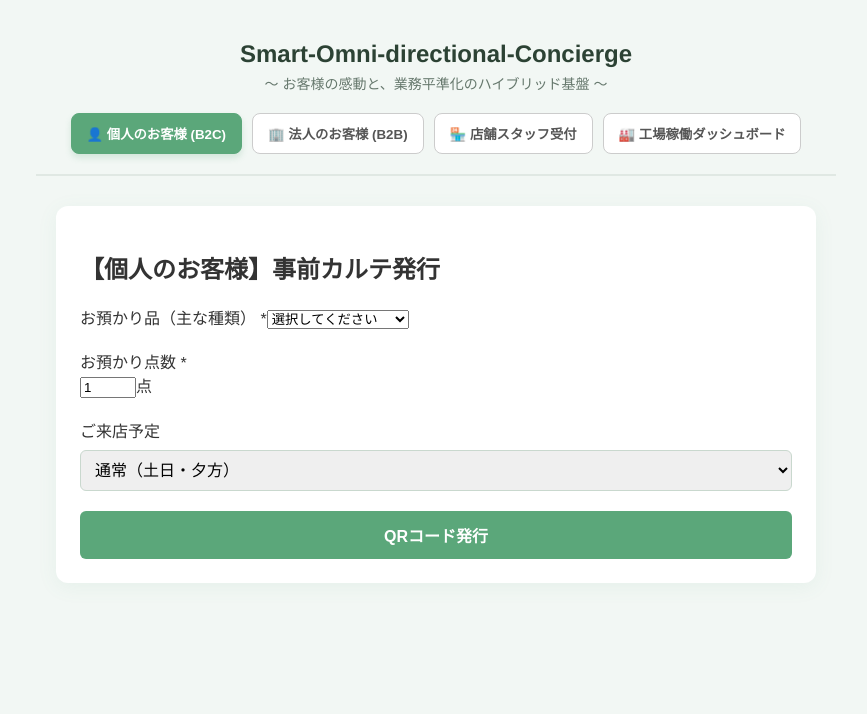
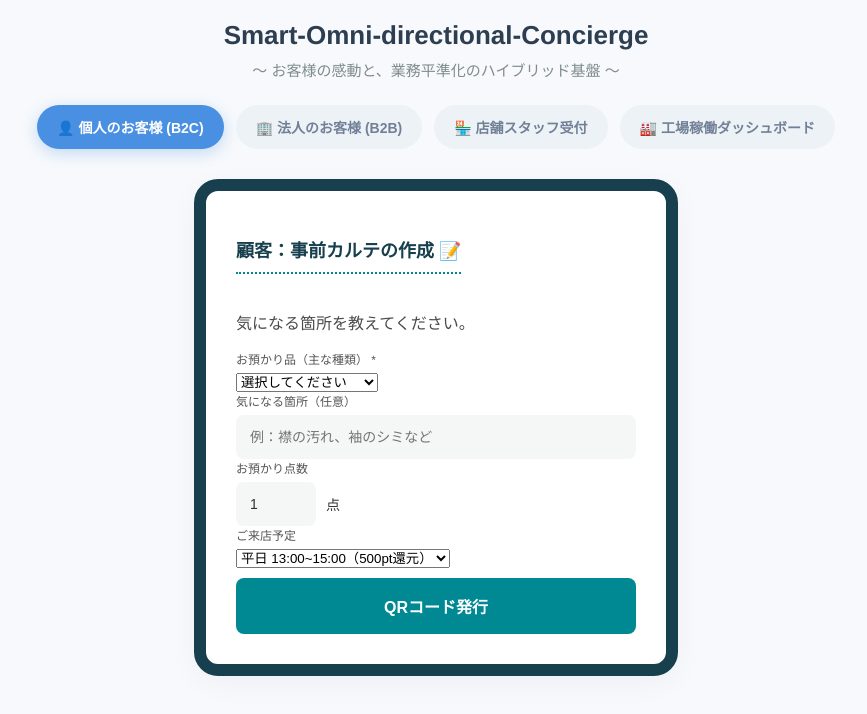
Before and after one commit to Yuuki-Creat/Smart-Omni-directional-Concierge, a Vue app in the folder frontend/: page / in a window 1280 px wide. Shown: the top 714 px of the page, without its empty margins (204-1071 px from the left). Built offline with nearby package versions, Linux system fonts and the light colour scheme.

Commit message:
顧客画面、工場管理画面編集_視覚的にわかるように修正

```diff
--- a/frontend/src/App.vue
+++ b/frontend/src/App.vue
@@ -37,7 +37,7 @@ import StoreRecp from './components/staff/StoreRecp.vue'
 import FactoryDash from './components/staff/FactoryDash.vue'
 
 // 画面（ビュー）の定義とラベル付け
-// ※markRawを使うことで、Vueの監視オーバーヘッドを減らしパフォーマンスを上げます
+// ※markRawを使うことで、Vueの監視オーバーヘッドを減らしパフォーマンスを向上
 const views = {
   individual: { label: '👤 個人のお客様 (B2C)', component: markRaw(IndividualUI) },
   corporate:  { label: '🏢 法人のお客様 (B2B)', component: markRaw(CorporateUI) },
@@ -45,76 +45,52 @@ const views = {
   factory:    { label: '🏭 工場稼働ダッシュボード', component: markRaw(FactoryDash) }
 }
 
-// 初期表示の画面を設定（デモ時はここを切り替えて見せます）
+// 初期表示の画面を設定
 const currentView = ref('individual')
 </script>
 
-<style scoped>
-/* 画面全体の背景を薄緑に設定 */
-:global(body) {
+<style>
+/* 共通ベースデザイン */
+body {
+  background-color: #f7f9fc;
+  color: #4a4a4a;
+  font-family: 'Helvetica Neue', Arial, 'Hiragino Kaku Gothic ProN', 'Meiryo', sans-serif;
   margin: 0;
-  background-color: #f2f7f4;
+  padding: 0;
 }
-
-#app-container {
-  max-width: 800px;
+/* 共通カードデザイン */
+.card {
+  background: white;
+  border-radius: 16px;
+  padding: 30px;
+  box-shadow: 0 8px 30px rgba(0, 0, 0, 0.04);
+  max-width: 500px;
   margin: 0 auto;
-  padding-top: 20px;
-  font-family: 'Helvetica Neue', Arial, sans-serif;
-  color: #333;
-}
-
-.app-header {
-  text-align: center;
-  padding: 20px 0;
-  border-bottom: 2px solid #e0e8e3;
-  margin-bottom: 30px;
-}
-
-.app-header h1 {
-  margin: 0;
-  color: #2c4234;
-  font-size: 24px;
-}
-
-.subtitle {
-  color: #66786d;
-  font-size: 14px;
-  margin-top: 5px;
-}
-
-.role-nav {
-  display: flex;
-  justify-content: center;
-  gap: 10px;
-  margin-top: 20px;
-  flex-wrap: wrap;
-}
-
-.role-nav button {
-  padding: 10px 15px;
-  border: 1px solid #ccc;
-  background-color: #ffffff;
-  border-radius: 8px;
-  cursor: pointer;
-  font-weight: bold;
-  color: #555;
-  transition: all 0.2s ease;
-}
-
-.role-nav button:hover {
-  background-color: #eaf5ee;
-}
-
-.role-nav button.active {
-  background-color: #5ba77a;
-  color: white;
-  border-color: #5ba77a;
-  box-shadow: 0 4px 6px rgba(91, 167, 122, 0.2);
-}
-
-.app-main {
-  padding: 0 20px;
-  padding-bottom: 40px;
 }
 </style>
+
+<style scoped>
+#app-container { max-width: 800px; margin: 0 auto; padding: 20px 0; }
+.app-header { text-align: center; margin-bottom: 30px; }
+.app-header h1 { color: #2c3e50; font-size: 26px; margin: 0 0 8px 0; }
+.subtitle { color: #7f8c8d; font-size: 15px; margin: 0; }
+
+.role-nav { display: flex; justify-content: center; gap: 12px; margin-top: 25px; flex-wrap: wrap; }
+.role-nav button {
+  padding: 12px 20px;
+  border: none;
+  background-color: #edf2f7;
+  border-radius: 30px;
+  cursor: pointer;
+  font-weight: 600;
+  color: #718096;
+  font-size: 14px;
+  transition: all 0.3s ease;
+}
+.role-nav button:hover { background-color: #e2e8f0; transform: translateY(-1px); }
+.role-nav button.active {
+  background-color: #4a90e2;
+  color: white;
+  box-shadow: 0 4px 15px rgba(74, 144, 226, 0.3);
+}
+</style>
--- a/frontend/src/components/client/IndividualUI.vue
+++ b/frontend/src/components/client/IndividualUI.vue
@@ -1,10 +1,10 @@
 <!-- Individual Check-in UI -->
 <template>
     <div class="card individual-card">
-        <h2>【個人のお客様】事前カルテ発行</h2>
-
+        <h2>顧客：事前カルテの作成 📝</h2>
+        <p class="desc">気になる箇所を教えてください。</p>
         <!-- ticketId（受付番号）がない場合は入力フォームを表示 -->
-        <form @submit.prevent="handleSubmit" v-if="!ticketId">
+        <form @submit.prevent="handleSubmit" v-if="!ticketId" class="calte-form">
             <!-- 1. 服の種類を選択 -->
             <div class="form-group">
                 <label>お預かり品（主な種類） <span class="required">*</span></label>
@@ -18,14 +18,20 @@
                 </select>
             </div>
 
-            <!-- 2. 点数（着数）を入力 -->
+            <!-- 2. 要望 -->
             <div class="form-group">
-                <label>お預かり点数 <span class="required">*</span></label>
+                <label>気になる箇所（任意）</label>
+                <input type="text" v-model="form.requests" placeholder="例：襟の汚れ、袖のシミなど" class="form-input">
+            </div>
+
+            <!-- 3. 点数（着数）を入力 -->
+            <div class="form-group">
+                <label>お預かり点数</label>
                 <div class="number-input-group">
                     <input
                         type="number"
                         v-model.number="form.quantity"
-                        class="form-control"
+                        class="form-input short-input"
                         min="1"
                         max="50"
                         required
@@ -33,7 +39,7 @@
                     <span class="unit">点</span>
                 </div>
             </div>
-            <!-- 3. ご来店予定時間を選択 -->
+            <!-- 4. ご来店予定時間を選択 -->
             <div class="form-group">
                 <label>ご来店予定 </label>
                 <select v-model="form.visit_time" class="form-select">
@@ -77,8 +83,9 @@ import { submitIndividualCheckin } from '../../api/apiClient';
 // 入力データを入れる箱（リアクティブ＝画面と連動する変数）
 const form = reactive({
     clothing_type: '',
+    requests: '',
     quantity: 1,
-    visit_time: '混雑',
+    visit_time: 'オフピーク',
 });
 
 const loading = ref(false); // 通信中かどうかを判定するフラグ
@@ -93,21 +100,17 @@ const handleSubmit = async () => {
         // API（バックエンド）と通信
         const res = await submitIndividualCheckin(form);
 
-        // 【デバッグ用】F12キーの開発者ツール（コンソール）で、実際のデータの中身を確認できます
-        // console.log("バックエンドからのレスポンス:", res);
-
         // 例: res.ticket_id や res.data.ticket_id にデータが入っているかチェック
         const receivedTicketId = res.ticket_id || (res.data && res.data.ticket_id);
 
         if (receivedTicketId) {
-            ticketId.value = receivedTicketId; // 番号をセット（これで画面が切り替わる）
+            ticketId.value = receivedTicketId; // 成功画面に切り替え
         } else {
-            // 受付番号が空っぽだった場合は意図的なエラーを起こす
+            // 受付番号が空っぽだった場合はエラーを表示
             throw new Error("受付番号が取得できませんでした。");
         }
 
     } catch (error) {
-        // try { ... } の中でエラーが起きたらここにジャンプする
         console.error("通信エラー:", error);
         errorMessage.value = "発行に失敗しました。サーバーの状況を確認してください。";
     } finally {
@@ -120,8 +123,9 @@ const handleSubmit = async () => {
 const resetForm = () => {
     ticketId.value = '';
     form.clothing_type = '';
+    form.requests = '';
     form.quantity = 1;
-    form.visit_time = '混雑';
+    form.visit_time = 'オフピーク';
     errorMessage.value = '';
 };
 </script>
@@ -129,47 +133,100 @@ const resetForm = () => {
 <style scoped>
 .individual-card {
     background: #ffffff;
-    border-radius: 12px;
-    box-shadow: 0 4px 20px rgba(91, 167, 122, 0.08); /* 影も緑寄り */
-    padding: 24px;
+    border-radius: 24px;
+    padding: 30px;
+    border: 12px solid #173f4e;
+    max-width: 400px;
+    margin: 0 auto;
 }
 
-.form-group { margin-bottom: 20px; text-align: left; }
-.form-select {
-    width: 100%; padding: 10px; border-radius: 6px;
-    border: 1px solid #c9d8ce; font-size: 16px; margin-top: 8px;
+.individual-card h2 {
+    font-size: 18px;
+    color: #173f4e;
+    margin-bottom: 20px;
+    border-bottom: 2px dotted #008992;
+    padding-bottom: 10px;
+    display: inline-block;
+}
+
+.karte-form {
+    display: flex;
+    flex-direction: column;
+    gap: 15px; /* 項目間の余白 */
+}
+
+.form-group { text-align: left; }
+.form-group label {
+    display: block;
+    font-size: 12px;
+    color: #555;
+    margin-bottom: 6px;
+}
+
+.form-input {
+    width: 100%;
+    padding: 14px;
+    border-radius: 8px;
+    border: none;
+    background-color: #f4f7f6;
+    font-size: 14px;
+    color: #333;
     outline: none;
+    box-sizing: border-box;
 }
-.form-select:focus { border-color: #5ba77a; }
+.form-input:focus {
+    box-shadow: 0 0 0 2px #008992;
+}
+
+.number-input-group {
+    display: flex;
+    align-items: center;
+    gap: 10px;
+}
+.short-input {
+    width: 80px;
+}
+.unit {
+    font-size: 14px;
+    color: #333;
+}
 
 .btn-submit {
-    width: 100%; padding: 12px;
-    background-color: #5ba77a;
-    color: white; border: none; border-radius: 6px;
-    font-size: 16px; font-weight: bold; cursor: pointer; transition: 0.3s;
+    width: 100%;
+    padding: 16px;
+    margin-top: 10px;
+    background-color: #008992;
+    color: white;
+    border: none;
+    border-radius: 8px;
+    font-size: 16px;
+    font-weight: bold;
+    cursor: pointer;
+    transition: background-color 0.3s;
 }
-.btn-submit:hover:not(:disabled) { background-color: #4a8e65; }
-.btn-submit:disabled { background-color: #a8d1b8; cursor: not-allowed; }
+.btn-submit:hover:not(:disabled) { background-color: #006f77; }
+.btn-submit:disabled { opacity: 0.7; cursor: not-allowed; }
 
 .error-msg {
     color: #d9534f; background-color: #f2dede;
-    padding: 10px; border-radius: 4px; margin-bottom: 15px; font-size: 14px;
+    padding: 10px; border-radius: 4px; font-size: 14px;
 }
 
+/* 成功画面 */
 .success-box { text-align: center; padding: 20px 0; }
 .qr-mock-container {
-    background: #eaf5ee;
+    background: #f4f7f6;
     padding: 20px; border-radius: 12px; display: inline-block;
-    margin: 20px 0; border: 2px dashed #5ba77a;
+    margin: 20px 0; border: 2px dashed #008992;
 }
 .qr-mock {
     width: 150px; height: 150px; background: #fff;
-    border: 8px solid #2c4234; display: flex; align-items: center; justify-content: center;
+    border: 8px solid #173f4e; display: flex; align-items: center; justify-content: center;
 }
 .qr-text { font-weight: bold; font-size: 18px; color: #333; word-break: break-all; }
 
 .btn-secondary {
-    padding: 8px 16px; background-color: #8fa898; color: white;
+    padding: 8px 16px; background-color: #666; color: white;
     border: none; border-radius: 4px; cursor: pointer;
 }
 </style>
--- a/frontend/src/components/staff/StoreRecp.vue
+++ b/frontend/src/components/staff/StoreRecp.vue
@@ -1,7 +1,7 @@
 <!-- Store Reception Component -->
 <template>
     <div class="card store-card">
-        <h2>【店舗スタッフ】スマート受付</h2>
+        <h2>スマート受付 🙍</h2>
         <p class="description">お客様の受付QRコード（番号）を入力してください。</p>
 
         <form @submit.prevent="handleReception" class="reception-form">
```
Also changed, not shown: frontend/src/components/staff/FactoryDash.vue (+71 -43 lines), 1 other file (tests, documents, lock files or other folders).
